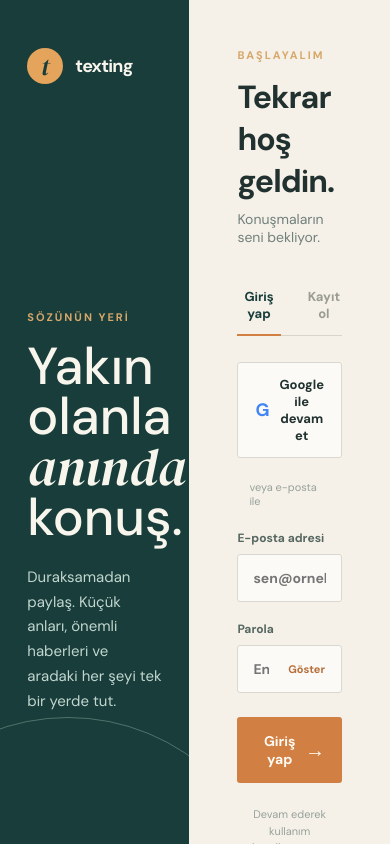
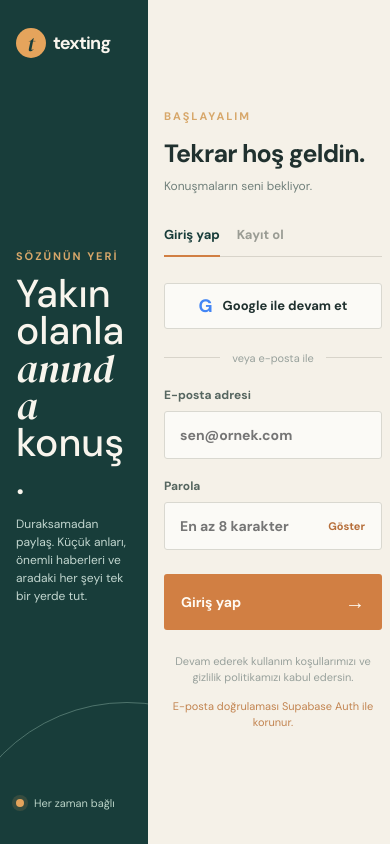
Before and after one commit to smlcode-tech/texting, a Next.js app: page / in a window 390 px wide. Shown: the top 844 px of the page. Built offline with nearby package versions, Linux system fonts and the light colour scheme; no server answers.

Commit message:
feat(styles): enhance responsive design for mobile view and improve layout adjustments

```diff
--- a/src/styles.css
+++ b/src/styles.css
@@ -59,3 +59,38 @@ input:focus { border-color: #69998a; box-shadow: 0 0 0 3px rgba(105,153,138,.14)
 @media (max-width: 1050px) { .messenger-shell { grid-template-columns: 250px minmax(420px, 1fr); }.details-sidebar { display: none; } }
 @media (max-width: 760px) { .messenger-shell { display: block; }.conversation-sidebar { display: none; }.chat-panel { min-height: 100vh; }.sidebar-header, .chat-header { height: 70px; padding: 0 17px; }.message-area, .composer-wrap { padding-left: 17px; padding-right: 17px; }.message-row > div { max-width: 86%; }.chat-actions .icon-button:first-child { display: none; } }
 .account-menu-wrap { position: relative; }.account-menu { position: absolute; right: 0; bottom: calc(100% + 9px); z-index: 5; width: 174px; padding: 6px; border: 1px solid #e1ded4; background: #fffdf9; box-shadow: 0 10px 28px rgba(32,49,47,.12); }.account-menu button { width: 100%; display: flex; align-items: center; gap: 10px; border: 0; background: transparent; color: #50645d; padding: 9px 10px; text-align: left; font-size: 11px; }.account-menu button:hover { background: #f1eee6; color: #183d3a; }.account-menu button span { width: 15px; color: #8c9a91; text-align: center; font-size: 13px; }.account-menu-divider { height: 1px; margin: 5px 4px; background: #e8e4da; }.account-menu .menu-logout { color: #a35b3e; }.account-menu .menu-logout span { color: #a35b3e; }
+
+@media (max-width: 760px) {
+	.shell { display: grid; grid-template-columns: minmax(148px, 42vw) minmax(250px, 58vw); min-width: 398px; min-height: 100svh; }
+	.intro-panel { min-height: 100svh; padding: 28px 16px 34px; }
+	.intro-panel::after { right: -155px; bottom: -210px; width: 350px; height: 350px; }
+	.brand-row { gap: 7px; font-size: 16px; }
+	.brand-mark { width: 30px; height: 30px; font-size: 21px; }
+	.intro-copy { margin: auto 0; }
+	h1 { margin: 12px 0 16px; font-size: clamp(34px, 10vw, 52px); overflow-wrap: anywhere; }
+	.intro-copy p { font-size: 12px; line-height: 1.5; }
+	.signal { font-size: 11px; }
+	.auth-panel { width: 100%; padding: 34px 16px 38px; }
+	.auth-heading h2 { font-size: 25px; }
+	.auth-heading p { font-size: 12px; line-height: 1.45; }
+	.tabs { gap: 17px; margin-top: 30px; }
+	.messenger-shell { display: flex; flex-direction: column; min-height: 100svh; }
+	.conversation-sidebar { display: flex; flex: 0 0 auto; border-right: 0; border-bottom: 1px solid #e1ded4; }
+	.sidebar-header { height: 62px; padding: 0 17px; }
+	.sidebar-title, .search-box, .profile-bar { display: none; }
+	.conversation-list { display: flex; gap: 6px; overflow-x: auto; padding: 10px 12px; scrollbar-width: none; }
+	.conversation-list::-webkit-scrollbar { display: none; }
+	.conversation-item { min-width: 178px; grid-template-columns: 34px 1fr; gap: 9px; padding: 9px; }
+	.conversation-item .avatar { width: 34px; height: 34px; }
+	.conversation-meta { display: none; }
+	.chat-panel { min-height: 0; height: calc(100svh - 114px); }
+	.sidebar-header, .chat-header { height: 62px; }
+	.message-area { padding: 24px 17px; }
+	.message-row { margin-bottom: 17px; }
+	.message-row > div { max-width: 86%; }
+	.composer-wrap { padding: 12px 12px 14px; }
+	.composer { gap: 3px; }
+	.composer input { min-width: 0; padding-left: 6px; padding-right: 6px; }
+	.composer-wrap small { display: block; margin-top: 8px; font-size: 9px; }
+	.chat-actions .icon-button:first-child { display: none; }
+}
```
